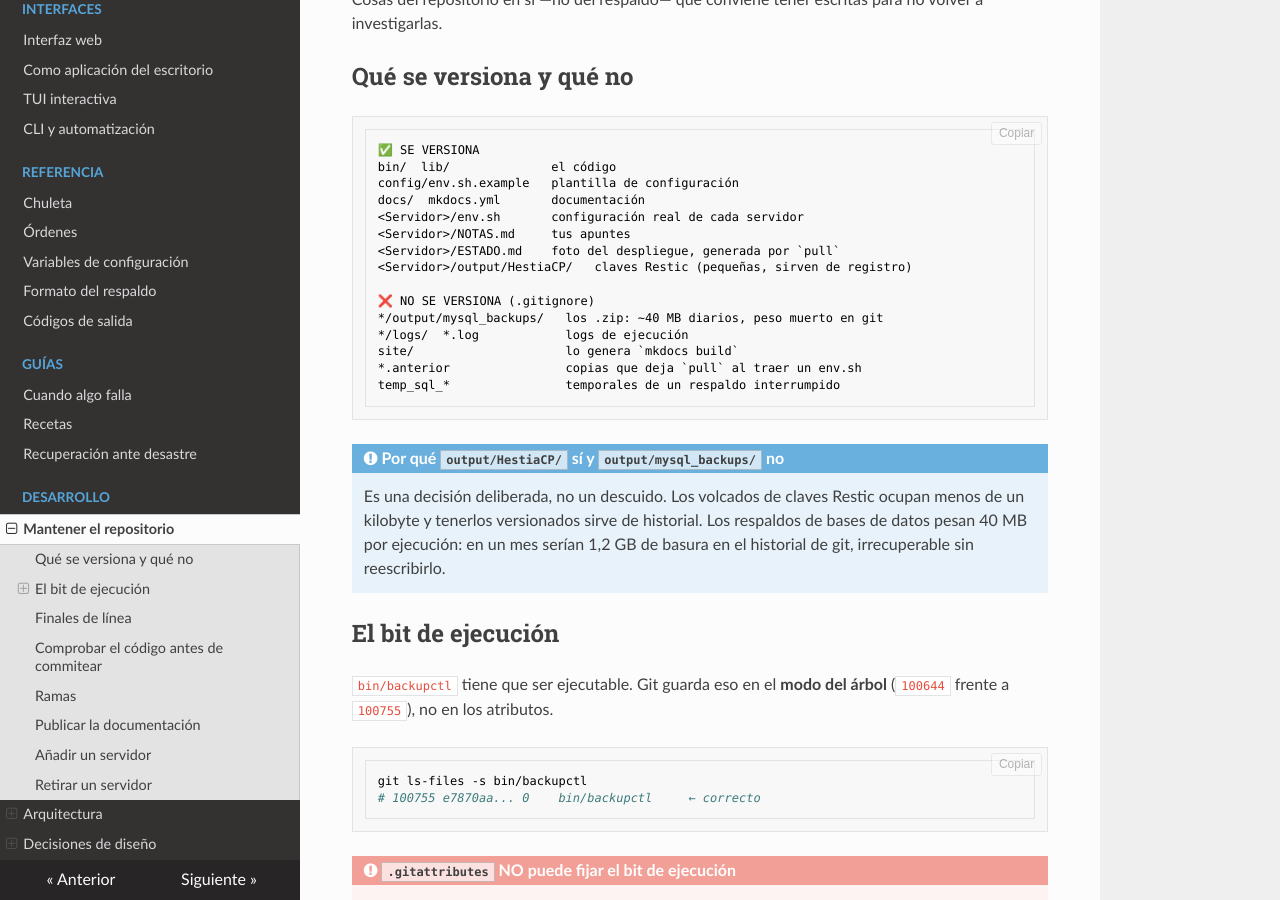
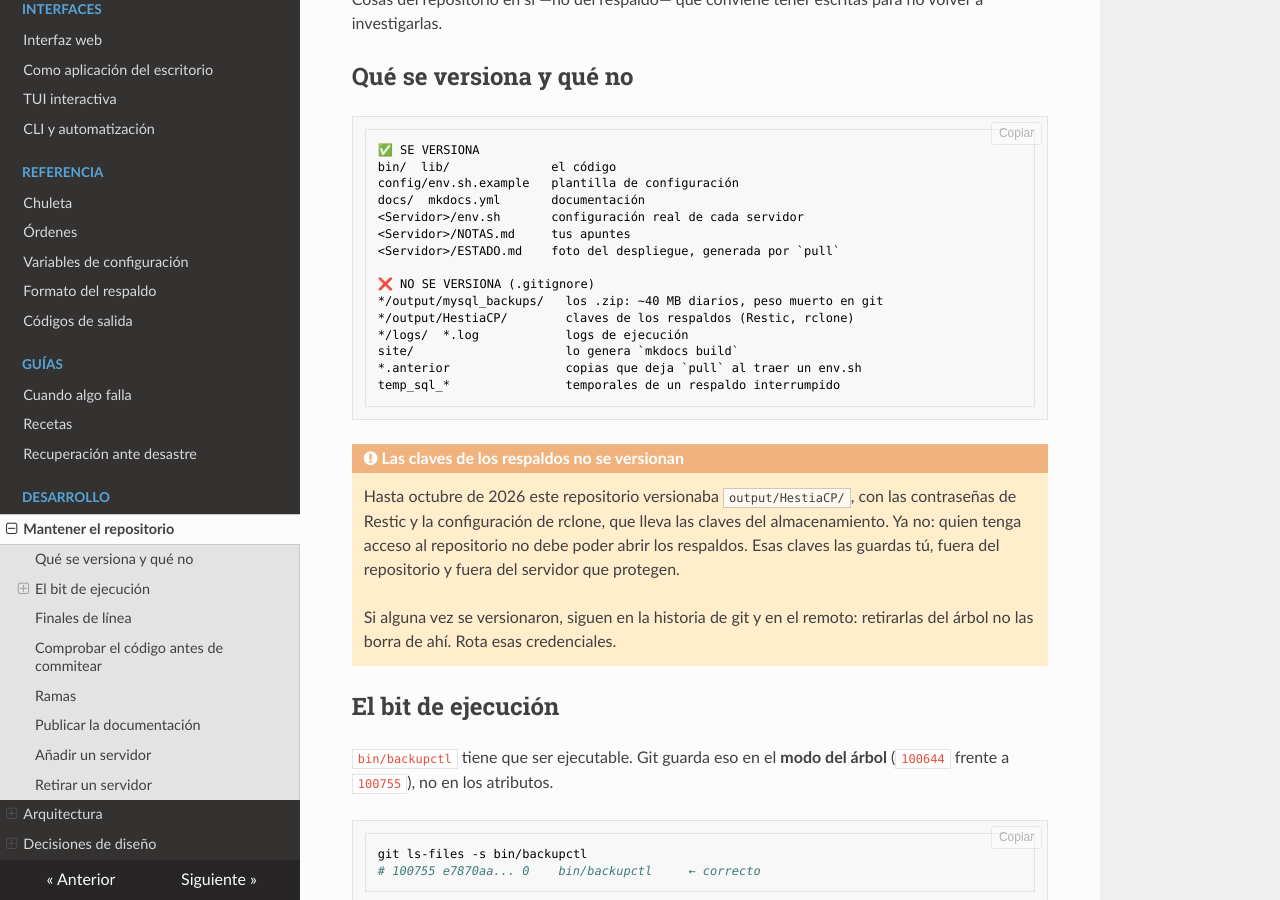
Before and after one commit to vmorantes/ServersBackupsPersonalUtility, an MkDocs documentation site: the page built from docs/desarrollo/repositorio.md, in a window 1280 px wide and 900 px high, scrolled down 219 px. Built offline with MkDocs 1.6.1, drawn with Linux system fonts in a browser that asks for light colours.

Commit message:
docs: las claves de los respaldos no se versionan

````diff
--- a/docs/desarrollo/repositorio.md
+++ b/docs/desarrollo/repositorio.md
@@ -13,21 +13,25 @@ docs/  mkdocs.yml       documentación
 <Servidor>/env.sh       configuración real de cada servidor
 <Servidor>/NOTAS.md     tus apuntes
 <Servidor>/ESTADO.md    foto del despliegue, generada por `pull`
-<Servidor>/output/HestiaCP/   claves Restic (pequeñas, sirven de registro)
 
 ❌ NO SE VERSIONA (.gitignore)
 */output/mysql_backups/   los .zip: ~40 MB diarios, peso muerto en git
+*/output/HestiaCP/        claves de los respaldos (Restic, rclone)
 */logs/  *.log            logs de ejecución
 site/                     lo genera `mkdocs build`
 *.anterior                copias que deja `pull` al traer un env.sh
 temp_sql_*                temporales de un respaldo interrumpido
 ```
 
-!!! note "Por qué `output/HestiaCP/` sí y `output/mysql_backups/` no"
-    Es una decisión deliberada, no un descuido. Los volcados de claves Restic
-    ocupan menos de un kilobyte y tenerlos versionados sirve de historial. Los
-    respaldos de bases de datos pesan 40 MB por ejecución: en un mes serían
-    1,2 GB de basura en el historial de git, irrecuperable sin reescribirlo.
+!!! warning "Las claves de los respaldos no se versionan"
+    Hasta octubre de 2026 este repositorio versionaba `output/HestiaCP/`, con las
+    contraseñas de Restic y la configuración de rclone, que lleva las claves del
+    almacenamiento. Ya no: quien tenga acceso al repositorio no debe poder abrir
+    los respaldos. Esas claves las guardas tú, fuera del repositorio y fuera del
+    servidor que protegen.
+
+    Si alguna vez se versionaron, siguen en la historia de git y en el remoto:
+    retirarlas del árbol no las borra de ahí. Rota esas credenciales.
 
 ## El bit de ejecución
 
````
Also changed, not shown: README.md (+5 -5 lines).
